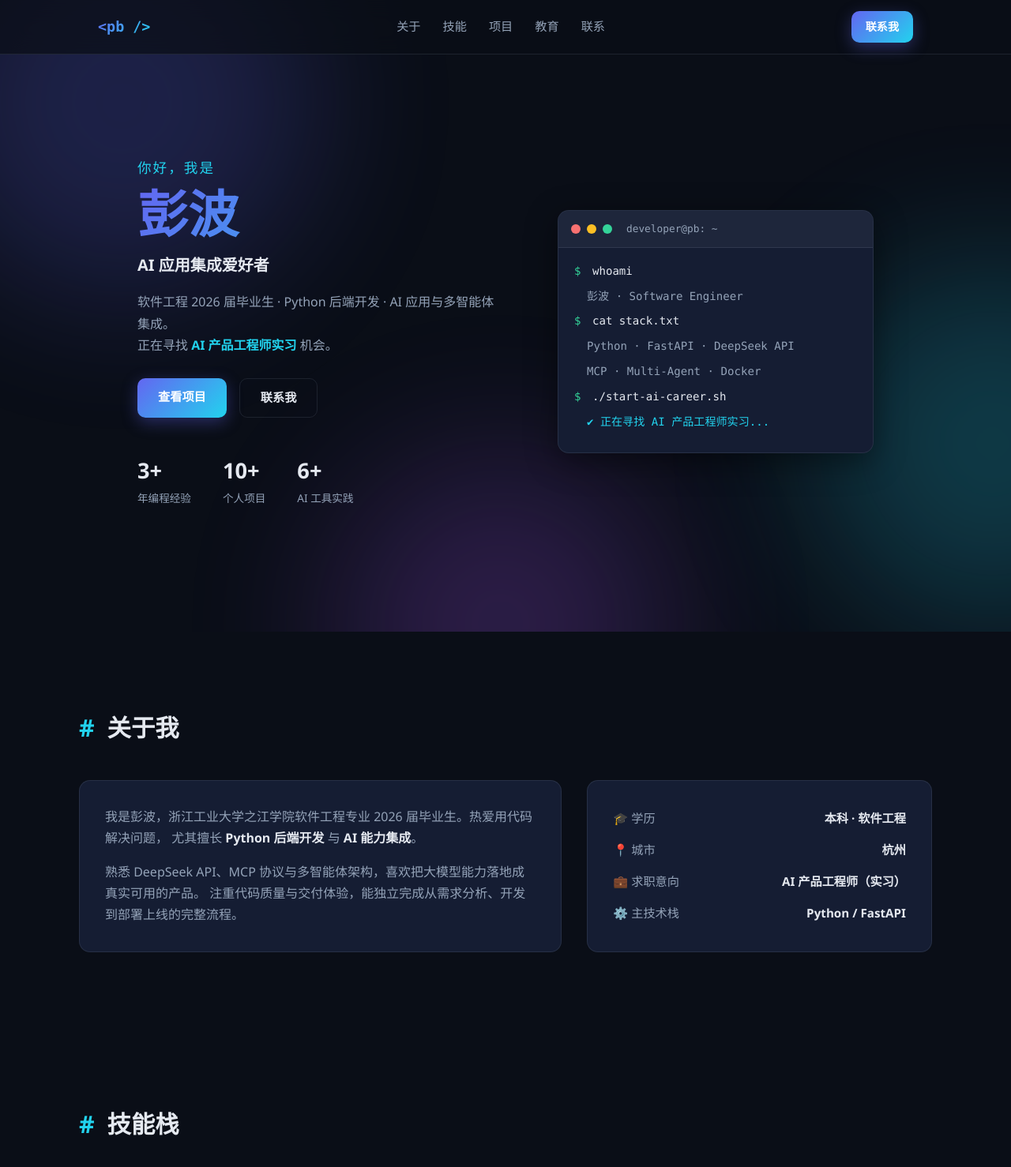
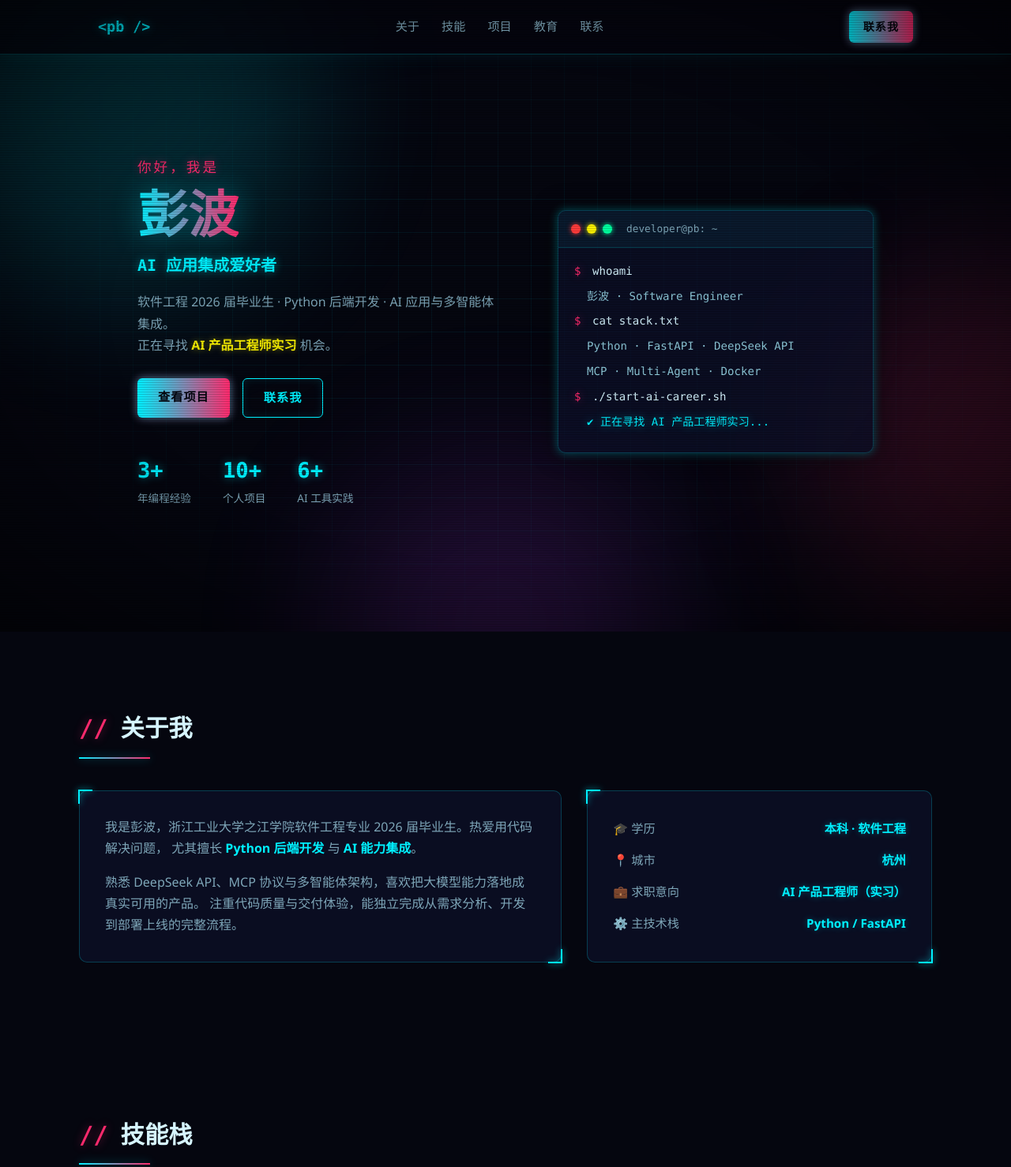
Before and after one commit to arousro/personal-site, a plain HTML site: page index.html in a window 1280 px wide. Shown: the top 1478 px of the page at 79% size. Drawn offline with Linux system fonts and the light colour scheme.

Commit message:
style: 赛博朋克主题 - 霓虹青/品红配色、扫描线、故障标题、发光卡片

```diff
--- a/css/style.css
+++ b/css/style.css
@@ -1,20 +1,24 @@
 /* ============================================
-   彭波个人网站 — style.css
-   深色现代风 · 渐变强调色 · 响应式（优先桌面）
+   彭波个人网站 — style.css (赛博朋克版)
+   霓虹青/品红 · 扫描线 · 故障风 · 发光边框
    ============================================ */
 
 :root {
-  --bg: #0a0e17;
-  --bg-soft: #101627;
-  --surface: #151d33;
-  --border: rgba(148, 163, 184, 0.14);
-  --text: #e5e9f0;
-  --muted: #94a3b8;
-  --primary: #6366f1;
-  --primary-2: #22d3ee;
-  --grad: linear-gradient(135deg, var(--primary), var(--primary-2));
-  --radius: 14px;
-  --shadow: 0 10px 40px rgba(0, 0, 0, 0.45);
+  --bg: #05060f;
+  --bg-soft: #0a0c1e;
+  --surface: rgba(13, 16, 40, 0.75);
+  --border: rgba(0, 240, 255, 0.22);
+  --text: #d6f5ff;
+  --muted: #7ea6b8;
+  --neon-cyan: #00f0ff;
+  --neon-magenta: #ff2a6d;
+  --neon-purple: #b537f2;
+  --neon-yellow: #f9f002;
+  --grad: linear-gradient(90deg, var(--neon-cyan), var(--neon-magenta));
+  --radius: 10px;
+  --glow-cyan: 0 0 12px rgba(0, 240, 255, 0.45);
+  --glow-magenta: 0 0 12px rgba(255, 42, 109, 0.45);
+  --shadow: 0 0 30px rgba(0, 0, 0, 0.6);
 }
 
 * { margin: 0; padding: 0; box-sizing: border-box; }
@@ -31,27 +35,55 @@ body {
 
 a { color: inherit; text-decoration: none; }
 
-/* ---------- 背景装饰 ---------- */
-.bg-blobs { position: fixed; inset: 0; z-index: -1; overflow: hidden; }
+/* ---------- 背景：霓虹光斑 ---------- */
+.bg-blobs { position: fixed; inset: 0; z-index: -2; overflow: hidden; }
 .blob {
   position: absolute; border-radius: 50%;
-  filter: blur(90px); opacity: 0.22;
+  filter: blur(90px); opacity: 0.16;
   animation: drift 18s ease-in-out infinite alternate;
 }
-.blob-1 { width: 480px; height: 480px; background: #6366f1; top: -120px; left: -100px; }
-.blob-2 { width: 420px; height: 420px; background: #22d3ee; top: 40%; right: -140px; animation-delay: -6s; }
-.blob-3 { width: 380px; height: 380px; background: #a855f7; bottom: -140px; left: 30%; animation-delay: -12s; }
+.blob-1 { width: 480px; height: 480px; background: var(--neon-cyan); top: -120px; left: -100px; }
+.blob-2 { width: 420px; height: 420px; background: var(--neon-magenta); top: 40%; right: -140px; animation-delay: -6s; }
+.blob-3 { width: 380px; height: 380px; background: var(--neon-purple); bottom: -140px; left: 30%; animation-delay: -12s; }
 @keyframes drift {
   from { transform: translate(0, 0) scale(1); }
   to   { transform: translate(60px, 40px) scale(1.12); }
 }
 
+/* ---------- 背景：赛博网格 ---------- */
+.cyber-grid {
+  position: fixed; inset: 0; z-index: -1; pointer-events: none;
+  background-image:
+    linear-gradient(rgba(0, 240, 255, 0.06) 1px, transparent 1px),
+    linear-gradient(90deg, rgba(0, 240, 255, 0.06) 1px, transparent 1px);
+  background-size: 42px 42px;
+  -webkit-mask-image: radial-gradient(ellipse at center, black 25%, transparent 78%);
+  mask-image: radial-gradient(ellipse at center, black 25%, transparent 78%);
+}
+
+/* ---------- 扫描线 + 暗角 ---------- */
+.scanlines {
+  position: fixed; inset: 0; z-index: 999; pointer-events: none;
+  background: repeating-linear-gradient(
+    0deg,
+    rgba(0, 0, 0, 0.16) 0px,
+    rgba(0, 0, 0, 0.16) 1px,
+    transparent 1px,
+    transparent 3px
+  );
+}
+.scanlines::after {
+  content: ""; position: absolute; inset: 0;
+  background: radial-gradient(ellipse at center, transparent 55%, rgba(0, 0, 0, 0.5));
+}
+
 /* ---------- 导航 ---------- */
 .nav {
   position: fixed; top: 0; left: 0; right: 0; z-index: 100;
-  background: rgba(10, 14, 23, 0.72);
+  background: rgba(5, 6, 15, 0.8);
   backdrop-filter: blur(14px);
   border-bottom: 1px solid var(--border);
+  box-shadow: 0 1px 20px rgba(0, 240, 255, 0.08);
 }
 .nav-inner {
   max-width: 1080px; margin: 0 auto; padding: 14px 24px;
@@ -59,35 +91,38 @@ a { color: inherit; text-decoration: none; }
 }
 .nav-logo {
   font-family: Consolas, monospace; font-weight: 700; font-size: 1.15rem;
-  background: var(--grad); -webkit-background-clip: text; background-clip: text;
-  -webkit-text-fill-color: transparent;
+  color: var(--neon-cyan); text-shadow: var(--glow-cyan);
 }
 .nav-links { display: flex; gap: 28px; list-style: none; }
 .nav-link {
-  color: var(--muted); font-size: 0.95rem; transition: color 0.25s;
-  position: relative; padding: 4px 0;
+  color: var(--muted); font-size: 0.95rem; transition: color 0.25s, text-shadow 0.25s;
+  position: relative; padding: 4px 0; font-family: Consolas, monospace;
 }
 .nav-link::after {
   content: ""; position: absolute; left: 0; bottom: 0; height: 2px; width: 0;
-  background: var(--grad); transition: width 0.25s;
+  background: var(--grad); box-shadow: var(--glow-cyan);
+  transition: width 0.25s;
 }
-.nav-link:hover, .nav-link.active { color: var(--text); }
+.nav-link:hover, .nav-link.active { color: var(--neon-cyan); text-shadow: var(--glow-cyan); }
 .nav-link:hover::after, .nav-link.active::after { width: 100%; }
 
 /* ---------- 按钮 ---------- */
 .btn {
-  display: inline-block; padding: 11px 26px; border-radius: 10px;
-  font-size: 0.95rem; font-weight: 600; cursor: pointer;
-  transition: transform 0.2s, box-shadow 0.2s, background 0.2s;
+  display: inline-block; padding: 11px 26px; border-radius: 6px;
+  font-size: 0.95rem; font-weight: 600; cursor: pointer; letter-spacing: 1px;
+  transition: transform 0.2s, box-shadow 0.2s, background 0.2s, color 0.2s;
 }
 .btn:hover { transform: translateY(-2px); }
 .btn-primary {
-  background: var(--grad); color: #fff;
-  box-shadow: 0 6px 20px rgba(99, 102, 241, 0.35);
+  background: var(--grad); color: #05060f;
+  box-shadow: var(--glow-cyan), var(--glow-magenta);
 }
-.btn-primary:hover { box-shadow: 0 10px 28px rgba(99, 102, 241, 0.5); }
-.btn-ghost { border: 1px solid var(--border); color: var(--text); }
-.btn-ghost:hover { border-color: var(--primary-2); color: var(--primary-2); }
+.btn-primary:hover { box-shadow: 0 0 22px rgba(0, 240, 255, 0.7), 0 0 22px rgba(255, 42, 109, 0.7); }
+.btn-ghost {
+  border: 1px solid var(--neon-cyan); color: var(--neon-cyan);
+  background: transparent; box-shadow: inset 0 0 12px rgba(0, 240, 255, 0.12);
+}
+.btn-ghost:hover { background: rgba(0, 240, 255, 0.08); box-shadow: var(--glow-cyan); }
 .btn-sm { padding: 8px 18px; font-size: 0.88rem; }
 
 /* ---------- 首屏 ---------- */
@@ -97,121 +132,186 @@ a { color: inherit; text-decoration: none; }
   gap: 72px; padding: 120px 24px 80px; max-width: 1080px; margin: 0 auto;
   flex-wrap: wrap;
 }
-.hero-hello { color: var(--primary-2); font-size: 1.1rem; letter-spacing: 2px; }
+.hero-hello {
+  color: var(--neon-magenta); font-size: 1.1rem; letter-spacing: 3px;
+  font-family: Consolas, monospace; text-shadow: var(--glow-magenta);
+}
 .hero-name {
   font-size: 4rem; font-weight: 800; line-height: 1.15; margin: 6px 0 12px;
-  background: var(--grad); -webkit-background-clip: text; background-clip: text;
+  background: linear-gradient(90deg, var(--neon-cyan), var(--neon-magenta));
+  -webkit-background-clip: text; background-clip: text;
   -webkit-text-fill-color: transparent;
+  filter: drop-shadow(0 0 18px rgba(0, 240, 255, 0.35));
 }
-.hero-roles { font-size: 1.25rem; color: var(--text); margin-bottom: 16px; min-height: 2rem; }
-.typed { font-weight: 600; }
-.cursor { color: var(--primary-2); animation: blink 0.8s step-end infinite; }
+/* 故障效果 */
+.glitch { position: relative; display: inline-block; }
+.glitch::before, .glitch::after {
+  content: attr(data-text);
+  position: absolute; inset: 0; opacity: 0;
+  pointer-events: none;
+}
+.glitch::before {
+  color: var(--neon-cyan);
+  clip-path: inset(0 0 55% 0);
+  animation: glitch-a 3.2s infinite steps(1);
+}
+.glitch::after {
+  color: var(--neon-magenta);
+  clip-path: inset(55% 0 0 0);
+  animation: glitch-b 2.7s infinite steps(1);
+}
+@keyframes glitch-a {
+  0%, 86% { opacity: 0; transform: translate(0); }
+  88% { opacity: 0.85; transform: translate(-4px, -2px); }
+  92% { opacity: 0.85; transform: translate(3px, 1px); }
+  96% { opacity: 0; transform: translate(0); }
+}
+@keyframes glitch-b {
+  0%, 82% { opacity: 0; transform: translate(0); }
+  84% { opacity: 0.85; transform: translate(4px, 2px); }
+  90% { opacity: 0.85; transform: translate(-3px, -1px); }
+  94% { opacity: 0; transform: translate(0); }
+}
+.hero-roles { font-size: 1.25rem; margin-bottom: 16px; min-height: 2rem; font-family: Consolas, monospace; }
+.typed { font-weight: 600; color: var(--neon-cyan); text-shadow: var(--glow-cyan); }
+.cursor { color: var(--neon-magenta); animation: blink 0.8s step-end infinite; text-shadow: var(--glow-magenta); }
 @keyframes blink { 50% { opacity: 0; } }
 .hero-desc { color: var(--muted); max-width: 460px; margin-bottom: 28px; }
-.hero-desc strong { color: var(--primary-2); }
+.hero-desc strong { color: var(--neon-yellow); text-shadow: 0 0 8px rgba(249, 240, 2, 0.4); }
 .hero-actions { display: flex; gap: 16px; margin-bottom: 44px; }
 .hero-stats { display: flex; gap: 40px; }
 .stat { display: flex; flex-direction: column; }
-.stat-num { font-size: 1.7rem; font-weight: 800; color: var(--text); }
+.stat-num {
+  font-size: 1.7rem; font-weight: 800; font-family: Consolas, monospace;
+  color: var(--neon-cyan); text-shadow: var(--glow-cyan);
+}
 .stat-label { font-size: 0.85rem; color: var(--muted); }
 
-/* 终端卡片 */
+/* 终端卡片（霓虹框 + 四角） */
 .hero-terminal {
   width: 400px; background: var(--surface); border: 1px solid var(--border);
-  border-radius: var(--radius); box-shadow: var(--shadow); overflow: hidden;
+  border-radius: var(--radius); box-shadow: var(--shadow), var(--glow-cyan);
+  overflow: hidden; position: relative;
 }
 .term-head {
   display: flex; align-items: center; gap: 8px;
-  padding: 12px 16px; background: rgba(255, 255, 255, 0.04);
+  padding: 12px 16px; background: rgba(0, 240, 255, 0.05);
   border-bottom: 1px solid var(--border);
 }
-.dot { width: 12px; height: 12px; border-radius: 50%; }
-.dot.red { background: #f87171; } .dot.yellow { background: #fbbf24; } .dot.green { background: #34d399; }
+.dot { width: 12px; height: 12px; border-radius: 50%; box-shadow: 0 0 6px currentColor; }
+.dot.red { background: #ff3b3b; color: #ff3b3b; }
+.dot.yellow { background: var(--neon-yellow); color: var(--neon-yellow); }
+.dot.green { background: #00ff9f; color: #00ff9f; }
 .term-title { margin-left: 10px; color: var(--muted); font-size: 0.8rem; font-family: Consolas, monospace; }
 .term-body { padding: 18px 20px; font-family: Consolas, "Courier New", monospace; font-size: 0.88rem; }
 .term-body p { margin-bottom: 8px; }
-.t-prompt { color: #34d399; margin-right: 6px; }
-.t-out { color: var(--muted); padding-left: 16px; }
-.t-out.ok { color: var(--primary-2); }
+.t-prompt { color: var(--neon-magenta); margin-right: 6px; text-shadow: var(--glow-magenta); }
+.t-out { color: #8ec9d9; padding-left: 16px; }
+.t-out.ok { color: var(--neon-cyan); text-shadow: var(--glow-cyan); }
 
 /* ---------- 通用 section ---------- */
 .section { padding: 96px 24px; }
 .section-inner { max-width: 1080px; margin: 0 auto; }
-.section-title { font-size: 1.9rem; font-weight: 800; margin-bottom: 40px; }
-.title-mark { color: var(--primary-2); margin-right: 8px; }
+.section-title { font-size: 1.9rem; font-weight: 800; margin-bottom: 40px; position: relative; }
+.section-title::after {
+  content: ""; display: block; width: 90px; height: 2px; margin-top: 10px;
+  background: var(--grad); box-shadow: var(--glow-cyan);
+}
+.title-mark { color: var(--neon-magenta); margin-right: 8px; font-family: Consolas, monospace; text-shadow: var(--glow-magenta); }
+
+/* 霓虹四角装饰（通用卡片） */
+.about-card, .about-info, .skill-card, .project-card, .edu-card, .contact-card {
+  position: relative;
+}
+.about-card::before, .about-info::before, .skill-card::before, .project-card::before,
+.edu-card::before, .contact-card::before,
+.about-card::after, .about-info::after, .skill-card::after, .project-card::after,
+.edu-card::after, .contact-card::after {
+  content: ""; position: absolute; width: 16px; height: 16px;
+  border: 2px solid var(--neon-cyan); pointer-events: none;
+  filter: drop-shadow(0 0 4px rgba(0, 240, 255, 0.8));
+}
+.about-card::before, .about-info::before, .skill-card::before, .project-card::before,
+.edu-card::before, .contact-card::before {
+  top: -2px; left: -2px; border-right: none; border-bottom: none;
+}
+.about-card::after, .about-info::after, .skill-card::after, .project-card::after,
+.edu-card::after, .contact-card::after {
+  bottom: -2px; right: -2px; border-left: none; border-top: none;
+}
 
 /* ---------- 关于 ---------- */
-.about-grid {
-  display: grid; grid-template-columns: 1.4fr 1fr; gap: 32px;
+.about-grid { display: grid; grid-template-columns: 1.4fr 1fr; gap: 32px; }
+.about-card, .about-info {
+  background: var(--surface); border: 1px solid var(--border);
+  border-radius: var(--radius); backdrop-filter: blur(6px);
+  transition: border-color 0.25s, box-shadow 0.25s;
 }
-.about-card {
-  background: var(--surface); border: 1px solid var(--border);
-  border-radius: var(--radius); padding: 32px;
-}
+.about-card { padding: 32px; }
 .about-card p { color: var(--muted); margin-bottom: 16px; }
 .about-card p:last-child { margin-bottom: 0; }
-.about-card strong { color: var(--text); }
-.about-info {
-  background: var(--surface); border: 1px solid var(--border);
-  border-radius: var(--radius); padding: 24px 32px;
-  display: flex; flex-direction: column; justify-content: center; gap: 14px;
-}
+.about-card strong { color: var(--neon-cyan); }
+.about-card:hover, .about-info:hover { border-color: var(--neon-cyan); box-shadow: var(--glow-cyan); }
+.about-info { padding: 24px 32px; display: flex; flex-direction: column; justify-content: center; gap: 14px; }
 .info-row { display: flex; justify-content: space-between; font-size: 0.95rem; }
 .info-row span:first-child { color: var(--muted); }
-.info-row span:last-child { color: var(--text); font-weight: 600; }
+.info-row span:last-child { color: var(--neon-cyan); font-weight: 600; text-shadow: 0 0 8px rgba(0, 240, 255, 0.3); }
 
 /* ---------- 技能 ---------- */
 .skills-grid { display: grid; grid-template-columns: repeat(3, 1fr); gap: 24px; }
 .skill-card {
   background: var(--surface); border: 1px solid var(--border);
-  border-radius: var(--radius); padding: 28px;
-  transition: transform 0.25s, border-color 0.25s;
+  border-radius: var(--radius); padding: 28px; backdrop-filter: blur(6px);
+  transition: transform 0.25s, border-color 0.25s, box-shadow 0.25s;
 }
-.skill-card:hover { transform: translateY(-6px); border-color: var(--primary); }
-.skill-card h3 { font-size: 1.1rem; margin-bottom: 18px; }
+.skill-card:hover { transform: translateY(-6px); border-color: var(--neon-magenta); box-shadow: var(--glow-magenta); }
+.skill-card h3 { font-size: 1.1rem; margin-bottom: 18px; color: var(--neon-cyan); text-shadow: 0 0 10px rgba(0, 240, 255, 0.3); }
 .tags { display: flex; flex-wrap: wrap; gap: 10px; }
 .tag {
-  padding: 5px 14px; border-radius: 999px; font-size: 0.82rem;
-  background: rgba(99, 102, 241, 0.12); color: #a5b4fc;
-  border: 1px solid rgba(99, 102, 241, 0.25);
-  transition: background 0.2s, transform 0.2s;
+  padding: 5px 14px; border-radius: 4px; font-size: 0.82rem; font-family: Consolas, monospace;
+  background: rgba(0, 240, 255, 0.07); color: var(--neon-cyan);
+  border: 1px solid rgba(0, 240, 255, 0.35);
+  transition: background 0.2s, transform 0.2s, box-shadow 0.2s;
 }
-.tag:hover { background: rgba(99, 102, 241, 0.28); transform: translateY(-2px); }
+.tag:hover { background: rgba(0, 240, 255, 0.16); transform: translateY(-2px); box-shadow: var(--glow-cyan); }
 
 /* ---------- 项目 ---------- */
 .projects-grid { display: grid; grid-template-columns: repeat(3, 1fr); gap: 24px; }
 .project-card {
   background: var(--surface); border: 1px solid var(--border);
-  border-radius: var(--radius); padding: 28px;
+  border-radius: var(--radius); padding: 28px; backdrop-filter: blur(6px);
   display: flex; flex-direction: column; gap: 12px;
   transition: transform 0.25s, border-color 0.25s, box-shadow 0.25s;
 }
 .project-card:hover {
-  transform: translateY(-6px); border-color: var(--primary-2);
-  box-shadow: 0 14px 40px rgba(34, 211, 238, 0.1);
+  transform: translateY(-6px); border-color: var(--neon-cyan);
+  box-shadow: var(--glow-cyan), 0 14px 40px rgba(0, 0, 0, 0.4);
 }
 .project-top { display: flex; justify-content: space-between; align-items: center; }
 .project-icon { font-size: 1.8rem; }
-.project-lang { color: var(--muted); font-size: 0.78rem; font-family: Consolas, monospace; }
+.project-lang { color: var(--neon-magenta); font-size: 0.78rem; font-family: Consolas, monospace; text-shadow: 0 0 8px rgba(255, 42, 109, 0.35); }
 .project-card h3 { font-size: 1.15rem; }
 .project-card p { color: var(--muted); font-size: 0.92rem; flex: 1; }
-.project-link { color: var(--primary-2); font-weight: 600; font-size: 0.92rem; }
+.project-link {
+  color: var(--neon-yellow); font-weight: 600; font-size: 0.92rem;
+  font-family: Consolas, monospace; text-shadow: 0 0 8px rgba(249, 240, 2, 0.35);
+}
 .project-link:hover { text-decoration: underline; }
 
 /* ---------- 教育 ---------- */
 .edu-card {
   background: var(--surface); border: 1px solid var(--border);
-  border-radius: var(--radius); padding: 32px;
+  border-radius: var(--radius); padding: 32px; backdrop-filter: blur(6px);
+  transition: border-color 0.25s, box-shadow 0.25s;
 }
+.edu-card:hover { border-color: var(--neon-cyan); box-shadow: var(--glow-cyan); }
 .edu-head { display: flex; justify-content: space-between; align-items: baseline; margin-bottom: 6px; }
 .edu-head h3 { font-size: 1.25rem; }
-.edu-time { color: var(--primary-2); font-weight: 600; font-size: 0.9rem; }
+.edu-time { color: var(--neon-magenta); font-weight: 600; font-size: 0.9rem; font-family: Consolas, monospace; text-shadow: 0 0 8px rgba(255, 42, 109, 0.35); }
 .edu-card > p { color: var(--muted); margin-bottom: 14px; }
 .edu-list { list-style: none; display: flex; flex-direction: column; gap: 8px; }
 .edu-list li { color: var(--muted); padding-left: 20px; position: relative; }
-.edu-list li::before {
-  content: "▸"; position: absolute; left: 0; color: var(--primary-2);
-}
+.edu-list li::before { content: "▸"; position: absolute; left: 0; color: var(--neon-cyan); text-shadow: var(--glow-cyan); }
 
 /* ---------- 联系 ---------- */
 .contact-desc { color: var(--muted); margin-bottom: 32px; }
@@ -219,20 +319,21 @@ a { color: inherit; text-decoration: none; }
 .contact-card {
   flex: 1; min-width: 240px;
   background: var(--surface); border: 1px solid var(--border);
-  border-radius: var(--radius); padding: 26px;
+  border-radius: var(--radius); padding: 26px; backdrop-filter: blur(6px);
   display: flex; flex-direction: column; gap: 6px;
-  transition: transform 0.25s, border-color 0.25s;
+  transition: transform 0.25s, border-color 0.25s, box-shadow 0.25s;
 }
-.contact-card:hover { transform: translateY(-6px); border-color: var(--primary); }
+.contact-card:hover { transform: translateY(-6px); border-color: var(--neon-magenta); box-shadow: var(--glow-magenta); }
 .contact-icon { font-size: 1.8rem; }
-.contact-name { font-weight: 700; }
-.contact-value { color: var(--muted); font-size: 0.9rem; }
+.contact-name { font-weight: 700; color: var(--neon-cyan); }
+.contact-value { color: var(--muted); font-size: 0.9rem; font-family: Consolas, monospace; }
 
 /* ---------- 页脚 ---------- */
 .footer {
   text-align: center; padding: 36px 24px;
   border-top: 1px solid var(--border); color: var(--muted); font-size: 0.88rem;
 }
+.footer p span { color: var(--neon-cyan); }
 
 /* ---------- 滚动显现动画 ---------- */
 [data-reveal] { opacity: 0; transform: translateY(28px); transition: opacity 0.7s ease, transform 0.7s ease; }
--- a/index.html
+++ b/index.html
@@ -15,6 +15,8 @@
     <div class="blob blob-2"></div>
     <div class="blob blob-3"></div>
   </div>
+  <div class="cyber-grid" aria-hidden="true"></div>
+  <div class="scanlines" aria-hidden="true"></div>
 
   <!-- 导航栏 -->
   <header class="nav">
@@ -36,7 +38,7 @@
     <section id="hero" class="hero">
       <div class="hero-inner">
         <p class="hero-hello" data-reveal>你好，我是</p>
-        <h1 class="hero-name" data-reveal>彭波</h1>
+        <h1 class="hero-name glitch" data-reveal data-text="彭波">彭波</h1>
         <p class="hero-roles" data-reveal>
           <span id="typed" class="typed"></span><span class="cursor">|</span>
         </p>
@@ -75,7 +77,7 @@
     <!-- 关于 -->
     <section id="about" class="section">
       <div class="section-inner">
-        <h2 class="section-title" data-reveal><span class="title-mark">#</span> 关于我</h2>
+        <h2 class="section-title" data-reveal><span class="title-mark">//</span> 关于我</h2>
         <div class="about-grid">
           <div class="about-card" data-reveal>
             <p>
@@ -100,7 +102,7 @@
     <!-- 技能 -->
     <section id="skills" class="section">
       <div class="section-inner">
-        <h2 class="section-title" data-reveal><span class="title-mark">#</span> 技能栈</h2>
+        <h2 class="section-title" data-reveal><span class="title-mark">//</span> 技能栈</h2>
         <div class="skills-grid">
           <div class="skill-card" data-reveal>
             <h3>🐍 后端开发</h3>
@@ -133,7 +135,7 @@
     <!-- 项目 -->
     <section id="projects" class="section">
       <div class="section-inner">
-        <h2 class="section-title" data-reveal><span class="title-mark">#</span> 项目经历</h2>
+        <h2 class="section-title" data-reveal><span class="title-mark">//</span> 项目经历</h2>
         <div class="projects-grid">
           <article class="project-card" data-reveal>
             <div class="project-top">
@@ -195,7 +197,7 @@
     <!-- 教育 -->
     <section id="education" class="section">
       <div class="section-inner">
-        <h2 class="section-title" data-reveal><span class="title-mark">#</span> 教育背景</h2>
+        <h2 class="section-title" data-reveal><span class="title-mark">//</span> 教育背景</h2>
         <div class="edu-card" data-reveal>
           <div class="edu-head">
             <h3>浙江工业大学之江学院</h3>
@@ -213,7 +215,7 @@
     <!-- 联系 -->
     <section id="contact" class="section">
       <div class="section-inner">
-        <h2 class="section-title" data-reveal><span class="title-mark">#</span> 联系我</h2>
+        <h2 class="section-title" data-reveal><span class="title-mark">//</span> 联系我</h2>
         <p class="contact-desc" data-reveal>欢迎交流技术、合作项目或提供实习机会 👋</p>
         <div class="contact-cards" data-reveal>
           <a href="https://github.com/arousro" class="contact-card" target="_blank" rel="noopener">
@@ -232,7 +234,7 @@
   </main>
 
   <footer class="footer">
-    <p>© 2026 彭波 · 本站由 AI Agent 辅助生成，手动打磨细节</p>
+    <p><span>&gt;_</span> © 2026 彭波 · 本站由 AI Agent 辅助生成，手动打磨细节</p>
   </footer>
 
   <script src="js/main.js"></script>
```
